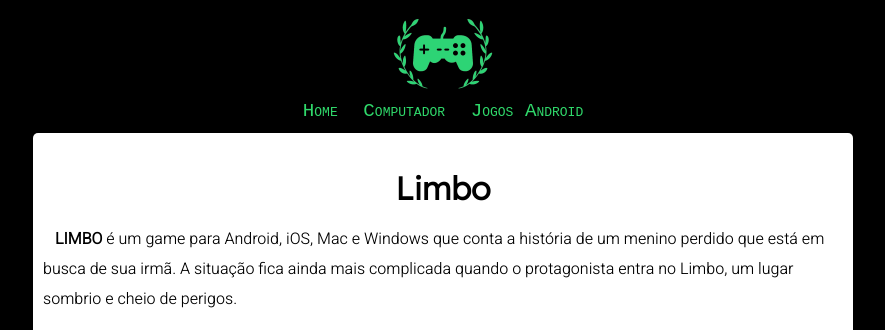
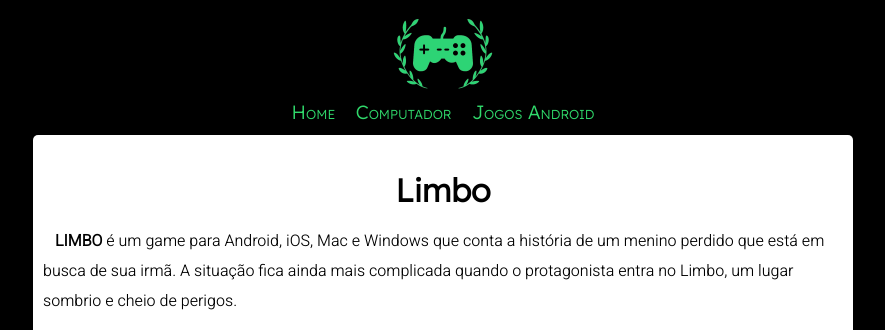
Before and after one commit to GTP1245/gtp-joga, a plain HTML site: page limbo-apk.html in a window 1280 px wide. Shown: the top 330 px of the page, without its empty margins (197-1082 px from the left). Drawn offline with Linux system fonts and the light colour scheme.

Commit message:
Update style.css

```diff
--- a/style.css
+++ b/style.css
@@ -30,6 +30,7 @@
     padding-bottom: 11px;
     text-align: center;
     margin: 0%;
+    font-family: 'Lexend', sans-serif;
 
 }
 nav > a{
```
